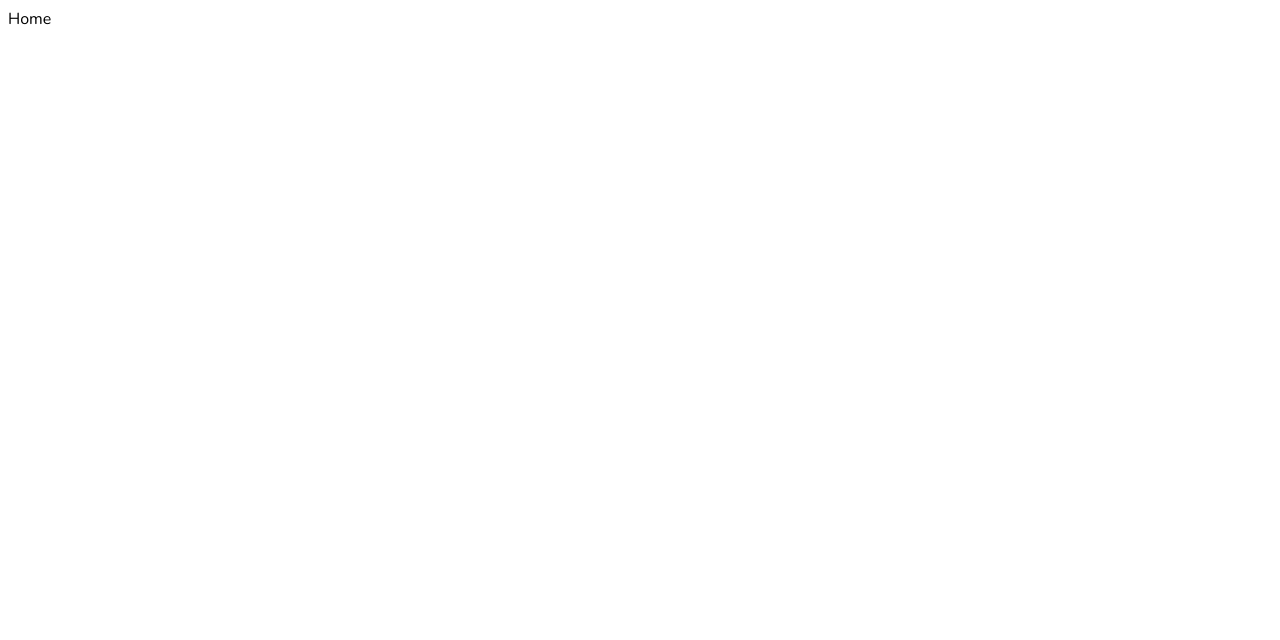
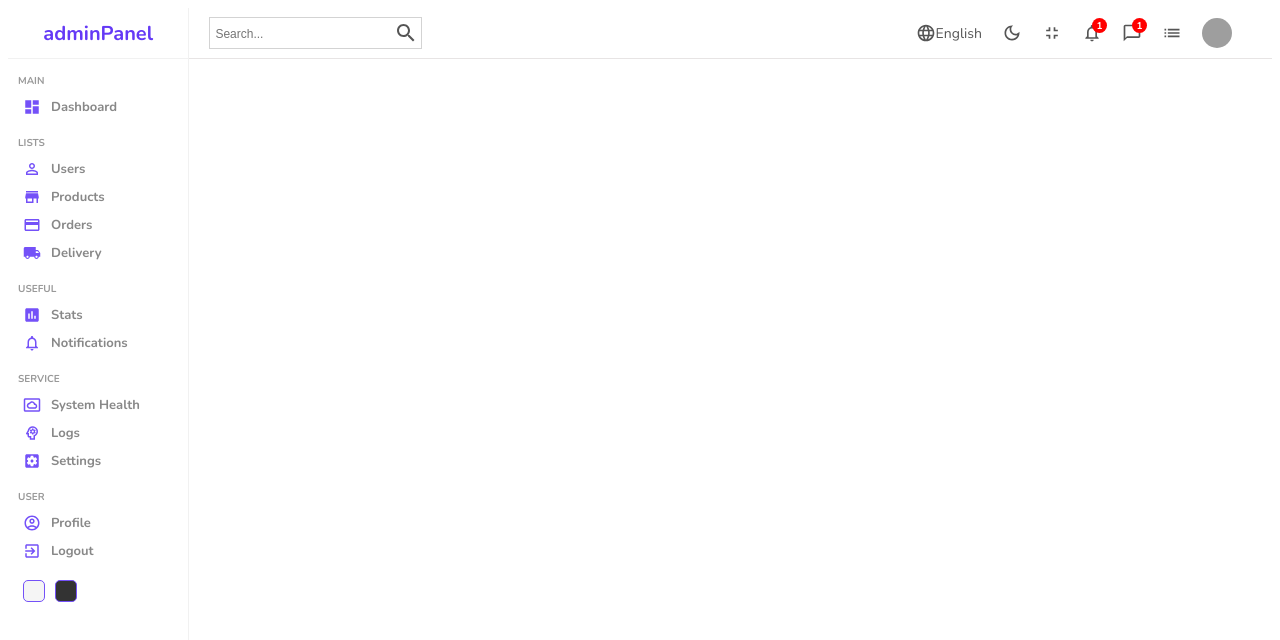
Before and after one commit to ZeljkoDe/react-admin-dashboard, a React (Create React App) app: page / in a window 1280 px wide. Shown: the top 640 px of the page. Built offline with nearby package versions, Linux system fonts and the light colour scheme; grey boxes are pictures that could not be loaded.

Commit message:
Sidebar + Navbar

```diff
--- a/package.json
+++ b/package.json
@@ -3,6 +3,10 @@
   "version": "0.1.0",
   "private": true,
   "dependencies": {
+    "@emotion/react": "^11.10.5",
+    "@emotion/styled": "^11.10.5",
+    "@mui/icons-material": "^5.10.16",
+    "@mui/material": "^5.10.16",
     "@testing-library/jest-dom": "^5.16.5",
     "@testing-library/react": "^13.4.0",
     "@testing-library/user-event": "^13.5.0",
--- /dev/null
+++ b/src/components/index.js
@@ -0,0 +1,2 @@
+export { default as Navbar } from './navbar/Navbar';
+export { default as Sidebar } from './sidebar/Sidebar';
--- /dev/null
+++ b/src/components/navbar/Navbar.jsx
@@ -0,0 +1,53 @@
+import {
+	LanguageOutlinedIcon,
+	SearchOutlinedIcon,
+	DarkModeOutlinedIcon,
+	FullscreenExitOutlinedIcon,
+	NotificationsNoneOutlinedIcon,
+	ChatBubbleOutlineOutlinedIcon,
+	ListOutlinedIcon,
+} from 'constants/icons';
+import './navbar.scss';
+
+export default function Navbar() {
+	return (
+		<div className='navbar'>
+			<div className='wrapper'>
+				<div className='search'>
+					<input type='text' placeholder='Search...' />
+					<SearchOutlinedIcon />
+				</div>
+				<div className='items'>
+					<div className='item'>
+						<LanguageOutlinedIcon className='icon' />
+						English
+					</div>
+					<div className='item'>
+						<DarkModeOutlinedIcon className='icon' />
+					</div>
+					<div className='item'>
+						<FullscreenExitOutlinedIcon className='icon' />
+					</div>
+					<div className='item'>
+						<NotificationsNoneOutlinedIcon className='icon' />
+						<div className='counter'>1</div>
+					</div>
+					<div className='item'>
+						<ChatBubbleOutlineOutlinedIcon className='icon' />
+						<div className='counter'>1</div>
+					</div>
+					<div className='item'>
+						<ListOutlinedIcon className='icon' />
+					</div>
+					<div className='item'>
+						<img
+							src='https://picsum.photos/30'
+							alt='user avatar'
+							className='avatar'
+						/>
+					</div>
+				</div>
+			</div>
+		</div>
+	);
+}
--- /dev/null
+++ b/src/components/navbar/navbar.scss
@@ -0,0 +1,69 @@
+.navbar {
+	height: 50px;
+	display: flex;
+	align-items: center;
+	border-bottom: 0.5px solid rgb(231, 228, 228);
+	font-size: 14px;
+	color: #555;
+
+	.wrapper {
+		display: flex;
+		align-items: center;
+		justify-content: space-between;
+		padding: 20px;
+		width: 100%;
+
+		.search {
+			display: flex;
+			align-items: center;
+			border: 0.5px solid lightgray;
+			padding: 3px;
+
+			input {
+				border: none;
+				outline: none;
+				background: transparent;
+
+				&::placeholder {
+					font-size: 12px;
+				}
+			}
+		}
+
+		.items {
+			display: flex;
+			align-items: center;
+
+			.item {
+				display: flex;
+				align-items: center;
+				margin-right: 20px;
+                position: relative;
+
+				.icon {
+					font-size: 20px;
+				}
+
+				.avatar {
+					border-radius: 50%;
+				}
+
+				.counter {
+					width: 15px;
+					height: 15px;
+					background-color: red;
+					border-radius: 50%;
+                    font-size: 10px;
+                    font-weight: bold;
+                    color: white;
+                    display: flex;
+                    align-items: center;
+                    justify-content: center;
+                    position: absolute;
+                    top: -5px;
+                    right: -5px;
+				}
+			}
+		}
+	}
+}
--- /dev/null
+++ b/src/components/sidebar/Sidebar.jsx
@@ -0,0 +1,86 @@
+import {
+	DashboardIcon,
+	PersonOutlineIcon,
+	LocalShippingIcon,
+	CreditCardIcon,
+	StoreIcon,
+	InsertChartIcon,
+	SettingsApplicationsIcon,
+	ExitToAppIcon,
+	NotificationsNoneIcon,
+	SettingsSystemDaydreamOutlinedIcon,
+	PsychologyOutlinedIcon,
+	AccountCircleOutlinedIcon,
+} from 'constants/icons';
+import './sidebar.scss';
+
+export default function Sidebar() {
+	return (
+		<div className='sidebar'>
+			<div className='top'>
+				<div className='logo'>adminPanel</div>
+			</div>
+			<div className='center'>
+				<ul>
+					<p className='title'>MAIN</p>
+					<li>
+						<DashboardIcon className='icon' />
+						<span>Dashboard</span>
+					</li>
+					<p className='title'>LISTS</p>
+					<li>
+						<PersonOutlineIcon className='icon' />
+						<span>Users</span>
+					</li>
+					<li>
+						<StoreIcon className='icon' />
+						<span>Products</span>
+					</li>
+					<li>
+						<CreditCardIcon className='icon' />
+						<span>Orders</span>
+					</li>
+					<li>
+						<LocalShippingIcon className='icon' />
+						<span>Delivery</span>
+					</li>
+					<p className='title'>USEFUL</p>
+					<li>
+						<InsertChartIcon className='icon' />
+						<span>Stats</span>
+					</li>
+					<li>
+						<NotificationsNoneIcon className='icon' />
+						<span>Notifications</span>
+					</li>
+					<p className='title'>SERVICE</p>
+					<li>
+						<SettingsSystemDaydreamOutlinedIcon className='icon' />
+						<span>System Health</span>
+					</li>
+					<li>
+						<PsychologyOutlinedIcon className='icon' />
+						<span>Logs</span>
+					</li>
+					<li>
+						<SettingsApplicationsIcon className='icon' />
+						<span>Settings</span>
+					</li>
+					<p className='title'>USER</p>
+					<li>
+						<AccountCircleOutlinedIcon className='icon' />
+						<span>Profile</span>
+					</li>
+					<li>
+						<ExitToAppIcon className='icon' />
+						<span>Logout</span>
+					</li>
+				</ul>
+			</div>
+			<div className='bottom'>
+				<div className="color-option"></div>
+				<div className="color-option"></div>
+			</div>
+		</div>
+	);
+}
--- /dev/null
+++ b/src/components/sidebar/sidebar.scss
@@ -0,0 +1,85 @@
+.sidebar {
+	flex: 1;
+	border-right: 0.5px solid rgb(241, 241, 241);
+	min-height: 100vh;
+	background-color: white;
+
+	.top {
+		height: 50px;
+		display: flex;
+		align-items: center;
+		justify-content: center;
+		border-bottom: 0.5px solid rgb(241, 241, 241);
+
+		.logo {
+			font-size: 20px;
+			font-weight: bold;
+			color: #6439f6;
+		}
+	}
+	.center {
+		padding-left: 10px;
+
+		ul {
+			list-style: none;
+			padding: 0;
+			margin: 0;
+
+			.title {
+				font-size: 10px;
+				font-weight: bold;
+				color: #999;
+				margin-top: 15px;
+				margin-bottom: 5px;
+			}
+
+			li {
+				display: flex;
+				align-items: center;
+				padding: 5px;
+				cursor: pointer;
+
+				&:hover {
+					background-color: #ece8ff;
+				}
+
+				.icon {
+					font-size: 18px;
+					color: #7451f8;
+					margin-right: 10px;
+				}
+
+				span {
+					font-size: 13px;
+					font-weight: 600;
+					color: #888;
+				}
+			}
+		}
+	}
+
+	.bottom {
+		display: flex;
+		align-items: center;
+		margin: 10px;
+
+		.color-option {
+			height: 20px;
+			width: 20px;
+			border-radius: 5px;
+			border: 1px solid #7451f8;
+            margin: 5px;
+			cursor: pointer;
+
+			&:nth-child(1) {
+				background-color: whitesmoke;
+			}
+			&:nth-child(2) {
+				background-color: #333;
+			}
+			&:nth-child(3) {
+				background-color: darkblue;
+			}
+		}
+	}
+}
--- /dev/null
+++ b/src/constants/icons.js
@@ -0,0 +1,19 @@
+export { default as DashboardIcon } from '@mui/icons-material/Dashboard';
+export { default as PersonOutlineIcon } from '@mui/icons-material/PersonOutline';
+export { default as LocalShippingIcon } from '@mui/icons-material/LocalShipping';
+export { default as CreditCardIcon } from '@mui/icons-material/CreditCard';
+export { default as StoreIcon } from '@mui/icons-material/Store';
+export { default as InsertChartIcon } from '@mui/icons-material/InsertChart';
+export { default as SettingsApplicationsIcon } from '@mui/icons-material/SettingsApplications';
+export { default as ExitToAppIcon } from '@mui/icons-material/ExitToApp';
+export { default as NotificationsNoneIcon } from '@mui/icons-material/NotificationsNone';
+export { default as SettingsSystemDaydreamOutlinedIcon } from '@mui/icons-material/SettingsSystemDaydreamOutlined';
+export { default as PsychologyOutlinedIcon } from '@mui/icons-material/PsychologyOutlined';
+export { default as AccountCircleOutlinedIcon } from '@mui/icons-material/AccountCircleOutlined';
+export { default as SearchOutlinedIcon } from '@mui/icons-material/SearchOutlined';
+export { default as LanguageOutlinedIcon } from '@mui/icons-material/LanguageOutlined';
+export { default as DarkModeOutlinedIcon } from '@mui/icons-material/DarkModeOutlined';
+export { default as FullscreenExitOutlinedIcon } from '@mui/icons-material/FullscreenExitOutlined';
+export { default as NotificationsNoneOutlinedIcon } from '@mui/icons-material/NotificationsNoneOutlined';
+export { default as ChatBubbleOutlineOutlinedIcon } from '@mui/icons-material/ChatBubbleOutlineOutlined';
+export { default as ListOutlinedIcon } from '@mui/icons-material/ListOutlined';
--- a/src/pages/home/Home.jsx
+++ b/src/pages/home/Home.jsx
@@ -1,7 +1,13 @@
+import { Navbar, Sidebar } from 'components';
 import './home.scss';
 
 export default function Home() {
-	return <div className='home'>
-        <div className="title">Home</div>
-    </div>;
+	return (
+		<div className='home'>
+			<Sidebar />
+			<div className='home-container'>
+				<Navbar />
+			</div>
+		</div>
+	);
 }
--- a/src/pages/home/home.scss
+++ b/src/pages/home/home.scss
@@ -0,0 +1,7 @@
+.home {
+	display: flex;
+
+	.home-container {
+		flex: 6;
+	}
+}
```
Also changed, not shown: jsconfig.json (added, +8 -0 lines), src/pages/index.js (+5 -5 lines), 1 other file (tests, documents, lock files or other folders).
